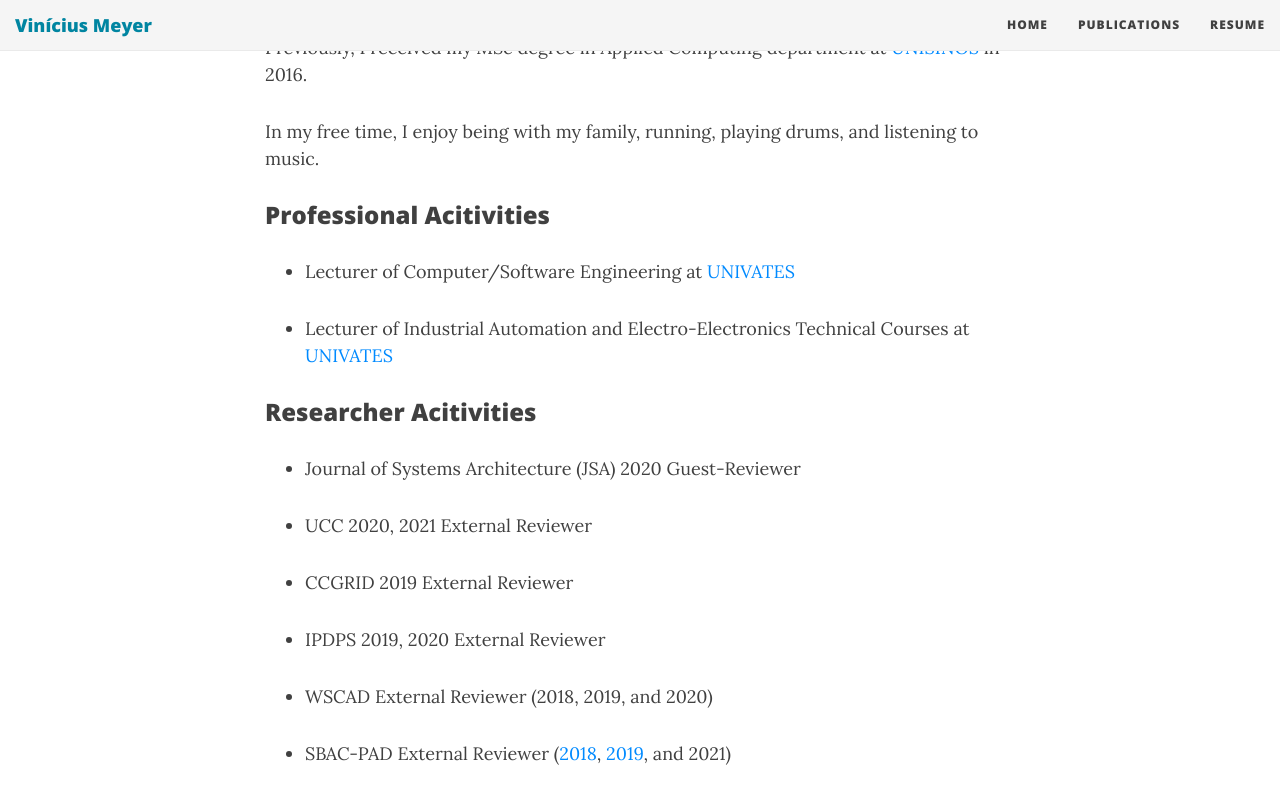
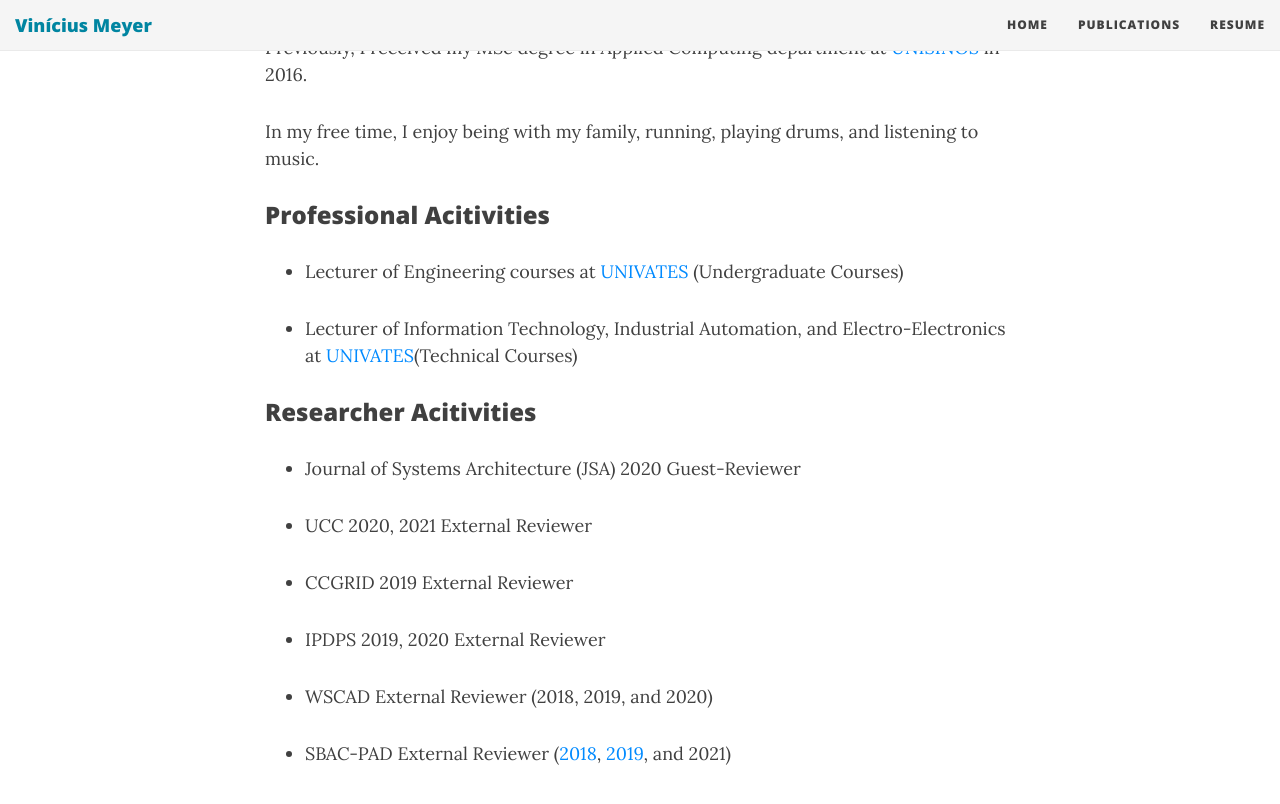
Before and after one commit to ViniciusMeyer/viniciusmeyer.github.io, a Jekyll site: the page built from index.html, in a window 1280 px wide and 900 px high, scrolled down 396 px. Shown: the top 804 px of the window. Built offline with Jekyll 4.4.1, drawn with Linux system fonts in a browser that asks for light colours; nearby versions of some CDN libraries; the list of posts is cut into pages by our own code.

Commit message:
Update index.html

```diff
--- a/index.html
+++ b/index.html
@@ -14,8 +14,8 @@ use-site-title: true
 
 <h3>Professional Acitivities</h3>
 <ul>
-  <li><p>Lecturer of Computer/Software Engineering at <a href="https://www.univates.br/en/">UNIVATES</a></p></li>
-  <li><p>Lecturer of Industrial Automation and Electro-Electronics Technical Courses at <a href="https://www.univates.br/en/">UNIVATES</a></p></li>
+  <li><p>Lecturer of Engineering courses at <a href="https://www.univates.br/en/">UNIVATES</a> (Undergraduate Courses) </p></li>
+  <li><p>Lecturer of Information Technology, Industrial Automation, and Electro-Electronics at <a href="https://www.univates.br/en/">UNIVATES</a>(Technical Courses)</p></li>
 </ul>
 
 
```
